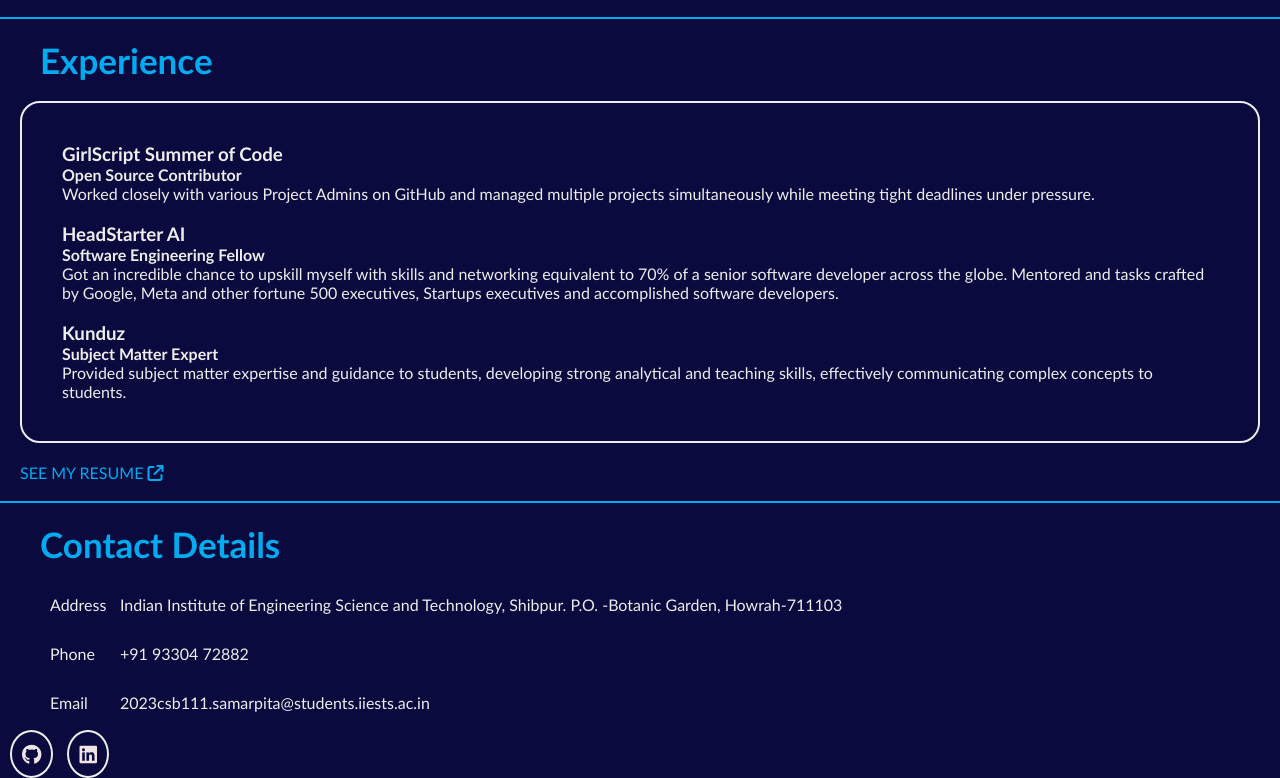
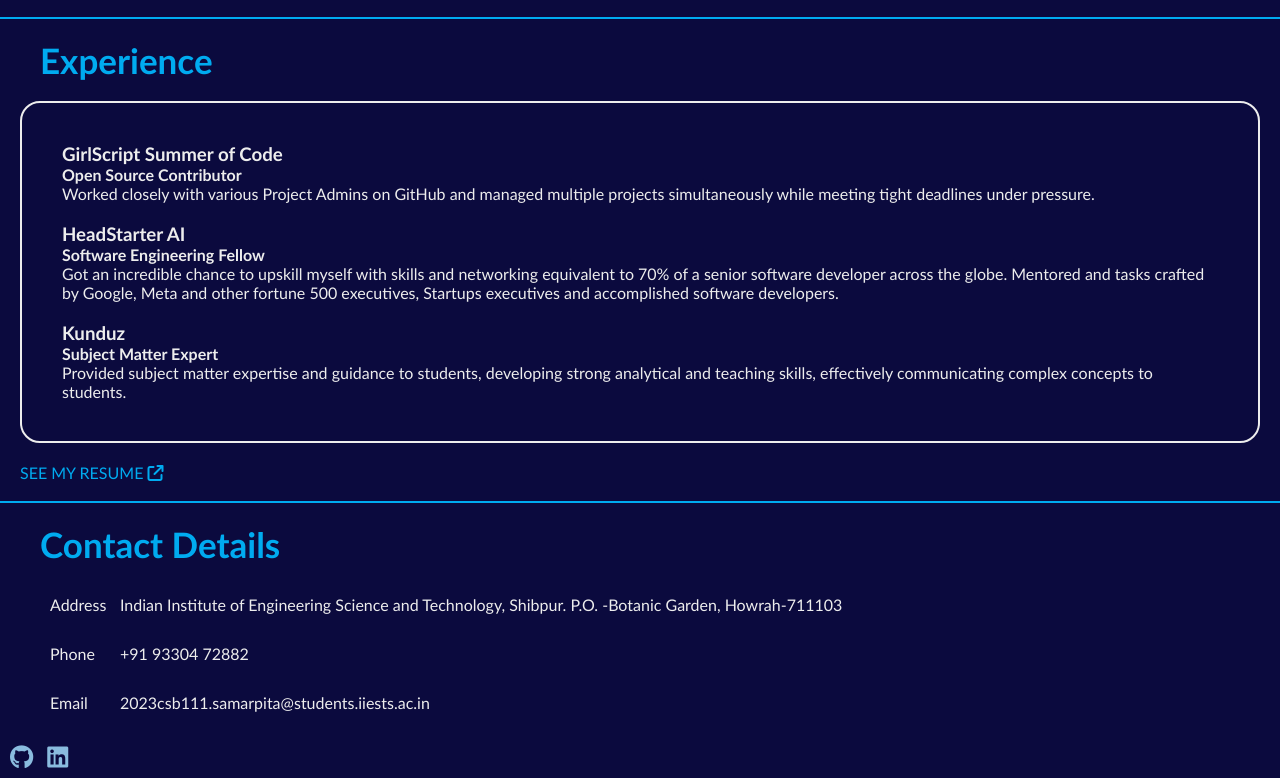
Before and after one commit to samarpitadas/My-PortFolio, a website built with Vite: page index.html in a window 1280 px wide. Shown: the part 1607-2385 px from the top of the page. Built offline with nearby package versions, Linux system fonts and the light colour scheme.

Commit message:
Update style.css

```diff
--- a/style.css
+++ b/style.css
@@ -251,13 +251,16 @@
   margin: 0px 20px;
   width: 50px;
 }
+.icons{
+  margin-top: 30px
+}
 .icon{
-  font-size: 20px;
+  font-size: 24px;
   margin-left: 10px;
-  padding: 10px;
-  border: 2px solid #ededed;
-  border-radius: 50%;
-  color: #f0e4e4;
+  color: #8abcdf;
+}
+.icon:hover{
+  color: #b1f1f1;
 }
 .experiences{
   margin:20px;
```
